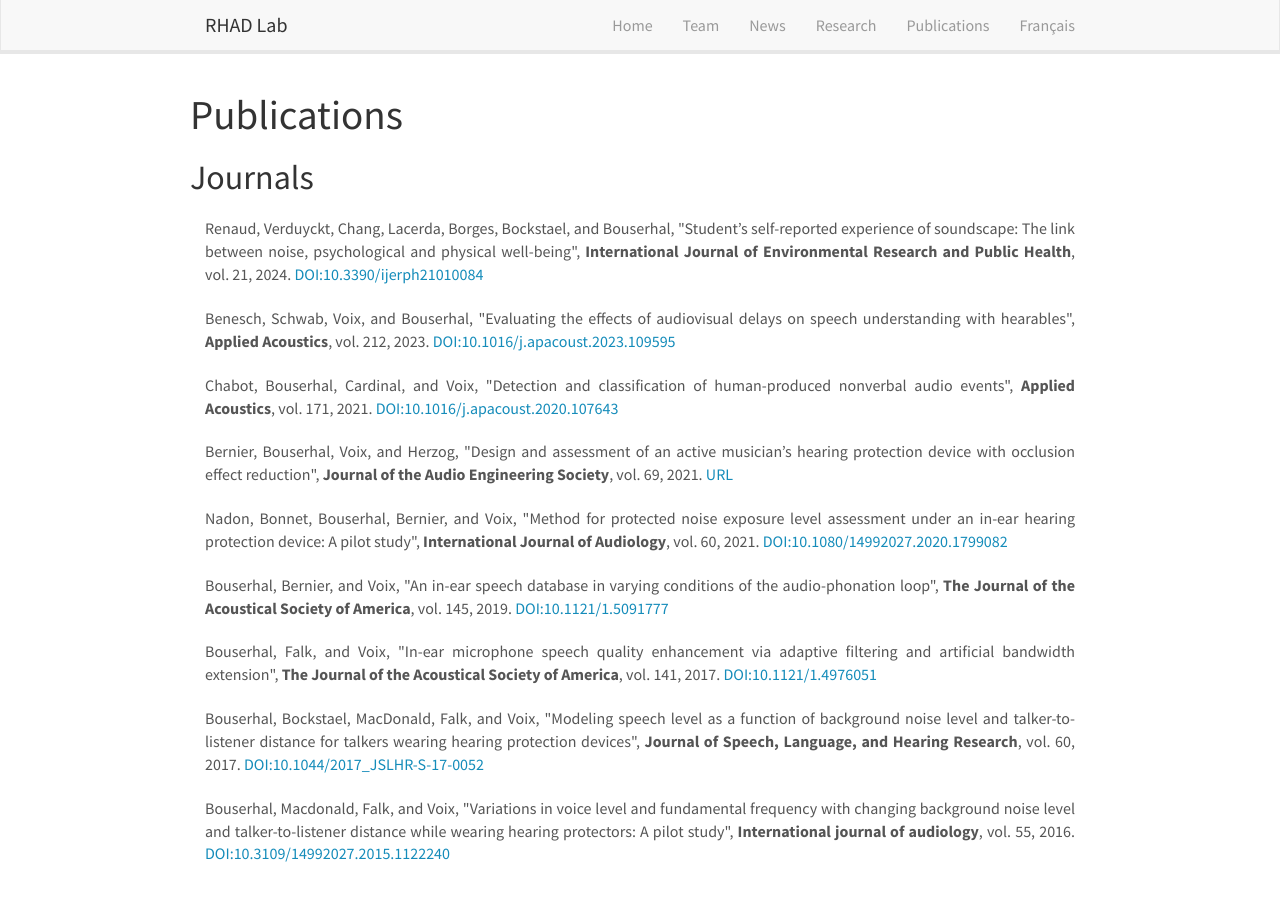
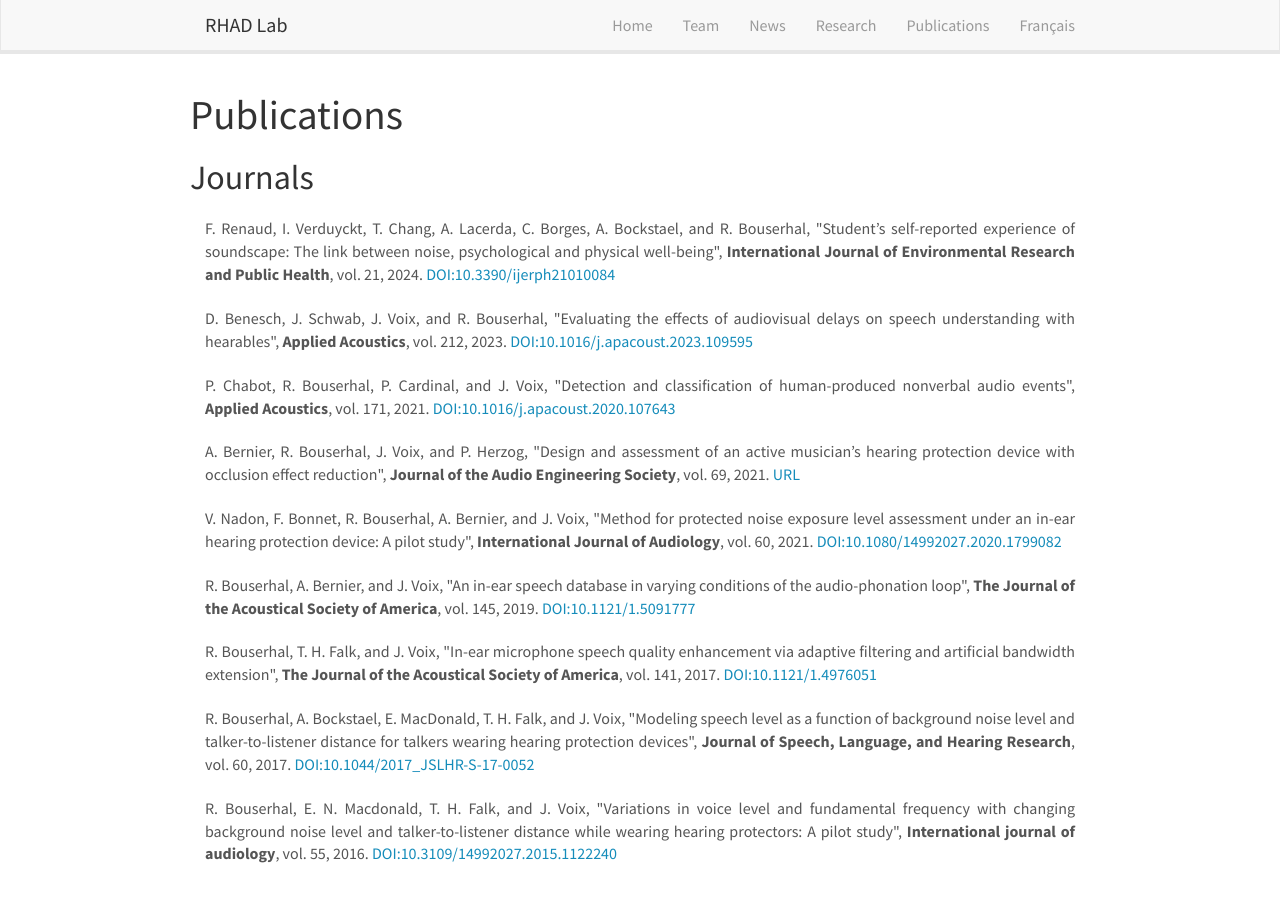
Before and after one commit to rhad-lab/rhad-lab.github.io, a Jekyll site: the page built from _pages/publications.html, in a window 1280 px wide and 900 px high. Built offline with Jekyll 4.4.1, drawn with Linux system fonts in a browser that asks for light colours; nearby versions of some CDN libraries.

Commit message:
How about this?

```diff
--- a/_pages/publications.html
+++ b/_pages/publications.html
@@ -16,7 +16,24 @@
         <!-- authors -->
         {% assign authors = "" | split:"/" %}
         {% for author in publi.author %}
-            {% assign authors = authors | push: author.family -%}
+            {% assign name = author.given | split: " " -%}
+            {% assign firstname = "" | split: "/" -%}
+            {% for i in name -%}
+              {% assign t = i | split: "" | first | append: "." -%}
+              {% if i contains "-" -%}
+                {% assign subname = i | split: "-" -%}
+                {% assign s = ""  | split: "/" -%}
+                {% for j in subname -%}
+                  {% assign t = j | split: "" | first | append: "." -%}
+                  {% assign s = s | push: t -%}
+                {% endfor -%}
+                {% assign t = s | join: "-" -%}
+            	{% endif -%}
+              {% assign firstname = firstname | push: t -%}
+            {% endfor -%}
+            {% assign aname = firstname | push: author.family -%}
+            {% assign aname = aname | join: " " -%}
+            {% assign authors = authors | push: aname %}
         {% endfor %}
         {{ authors | array_to_sentence_string }},
 
```
